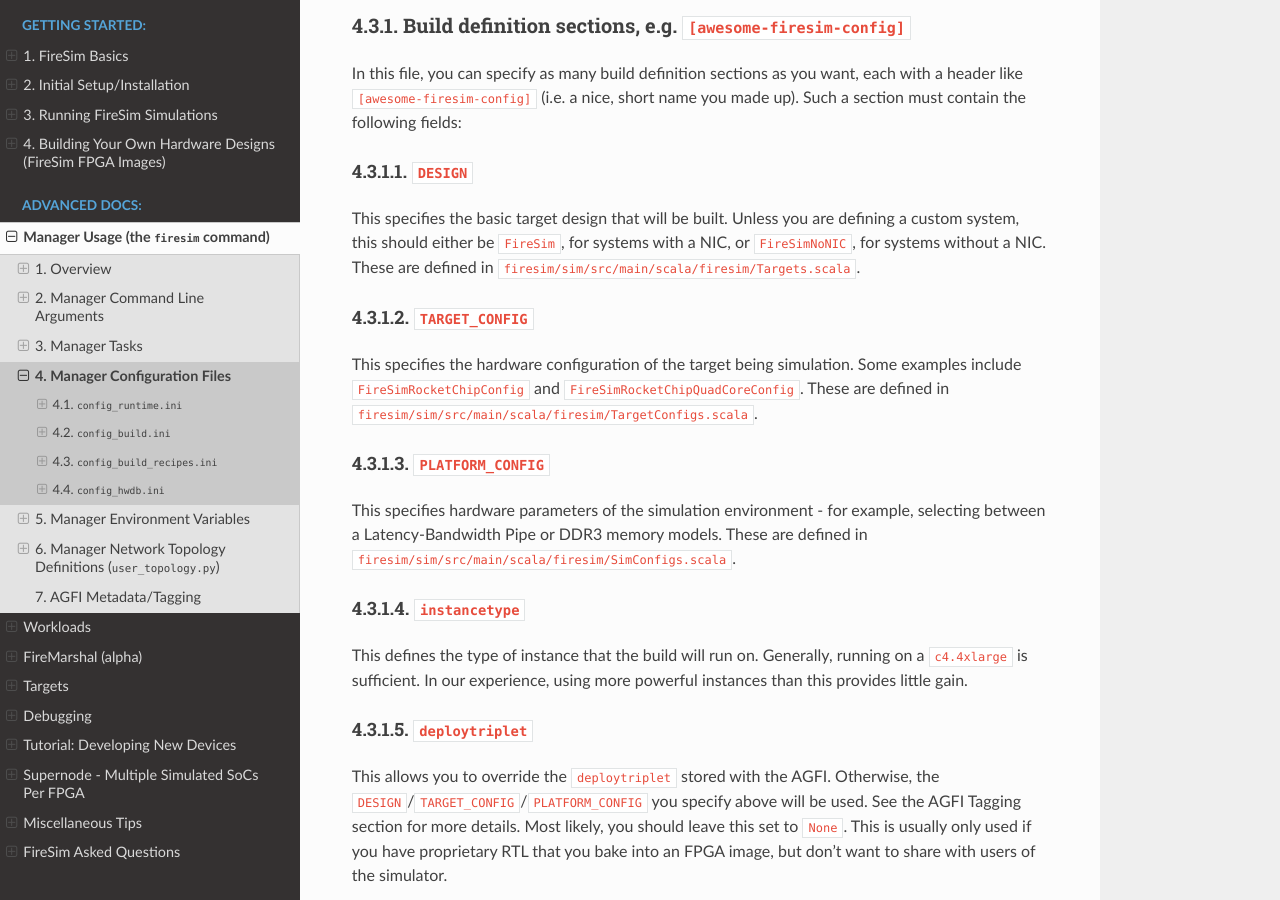
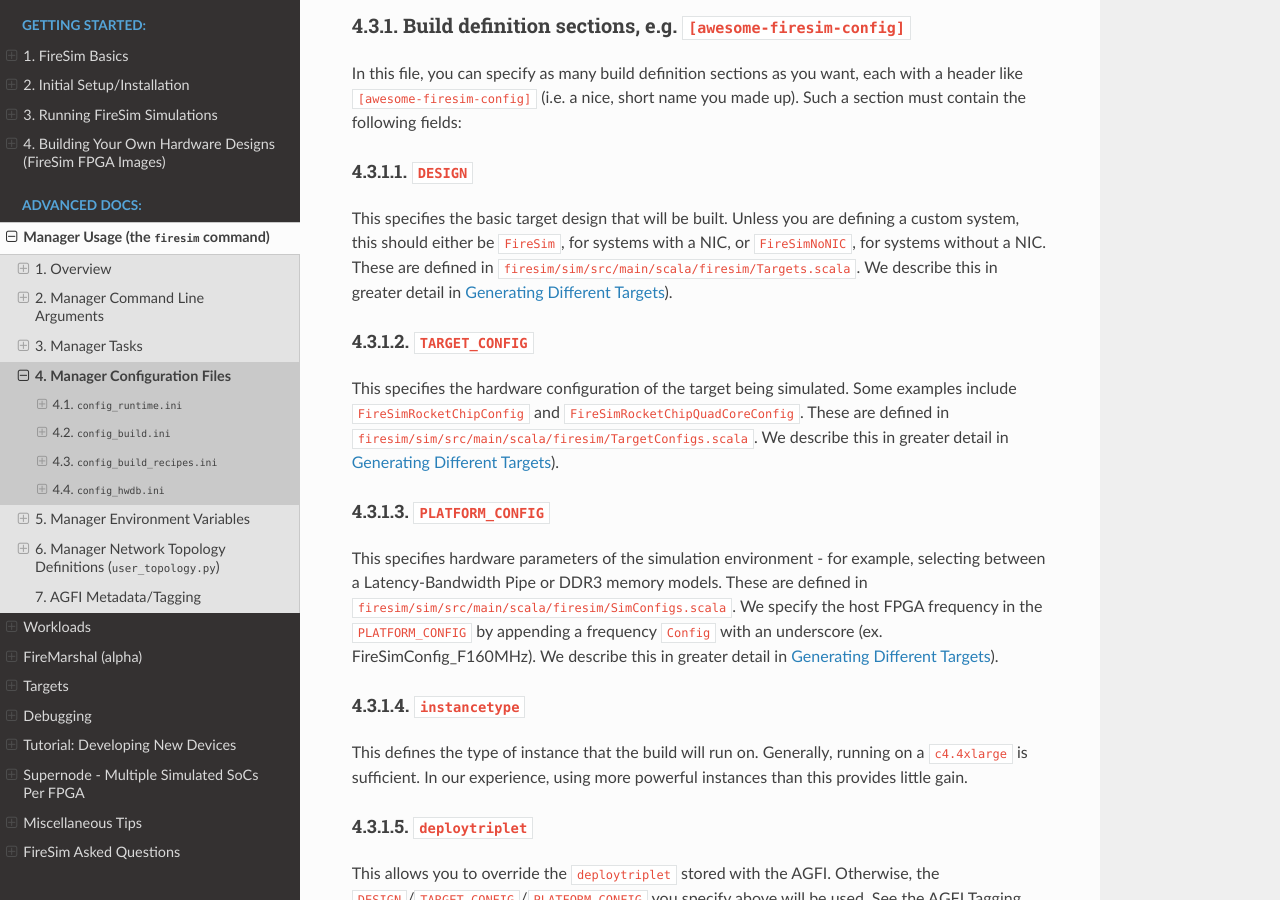
Before and after one commit to firesim/firesim, a Sphinx documentation site: the page built from docs/Advanced-Usage/Manager/Manager-Configuration-Files.rst, in a window 1280 px wide and 900 px high, scrolled down 5984 px. Built offline with Sphinx 7.4.7 and the Read the Docs theme 2.0.0, drawn with Linux system fonts in a browser that asks for light colours.

Commit message:
Update manager docs to reflect configurable frequency scheme

```diff
--- a/docs/Advanced-Usage/Manager/Manager-Configuration-Files.rst
+++ b/docs/Advanced-Usage/Manager/Manager-Configuration-Files.rst
@@ -313,14 +313,18 @@
 This specifies the basic target design that will be built. Unless you
 are defining a custom system, this should either be ``FireSim``, for
 systems with a NIC, or ``FireSimNoNIC``, for systems without a NIC. These
-are defined in ``firesim/sim/src/main/scala/firesim/Targets.scala``.
+are defined in ``firesim/sim/src/main/scala/firesim/Targets.scala``. We
+describe this in greater detail in :ref:`Generating Different
+Targets<generating-different-targets>`).
 
 ``TARGET_CONFIG``
 """""""""""""""""""
 
-This specifies the hardware configuration of the target being simulation. Some
+This specifies the hardware configuration of the target being simulated. Some
 examples include ``FireSimRocketChipConfig`` and ``FireSimRocketChipQuadCoreConfig``.
 These are defined in ``firesim/sim/src/main/scala/firesim/TargetConfigs.scala``.
+We describe this in greater detail in :ref:`Generating Different
+Targets<generating-different-targets>`).
 
 
 ``PLATFORM_CONFIG``
@@ -329,6 +333,11 @@
 This specifies hardware parameters of the simulation environment - for example,
 selecting between a Latency-Bandwidth Pipe or DDR3 memory models.
 These are defined in ``firesim/sim/src/main/scala/firesim/SimConfigs.scala``.
+We specify the host FPGA frequency in the ``PLATFORM_CONFIG`` by appending a frequency
+``Config`` with an underscore (ex. FireSimConfig_F160MHz).
+We describe this in greater detail in :ref:`Generating Different
+Targets<generating-different-targets>`).
+
 
 
 ``instancetype``
```
Also changed, not shown: docs/Advanced-Usage/Generating-Different-Targets.rst (+5 -5 lines).
